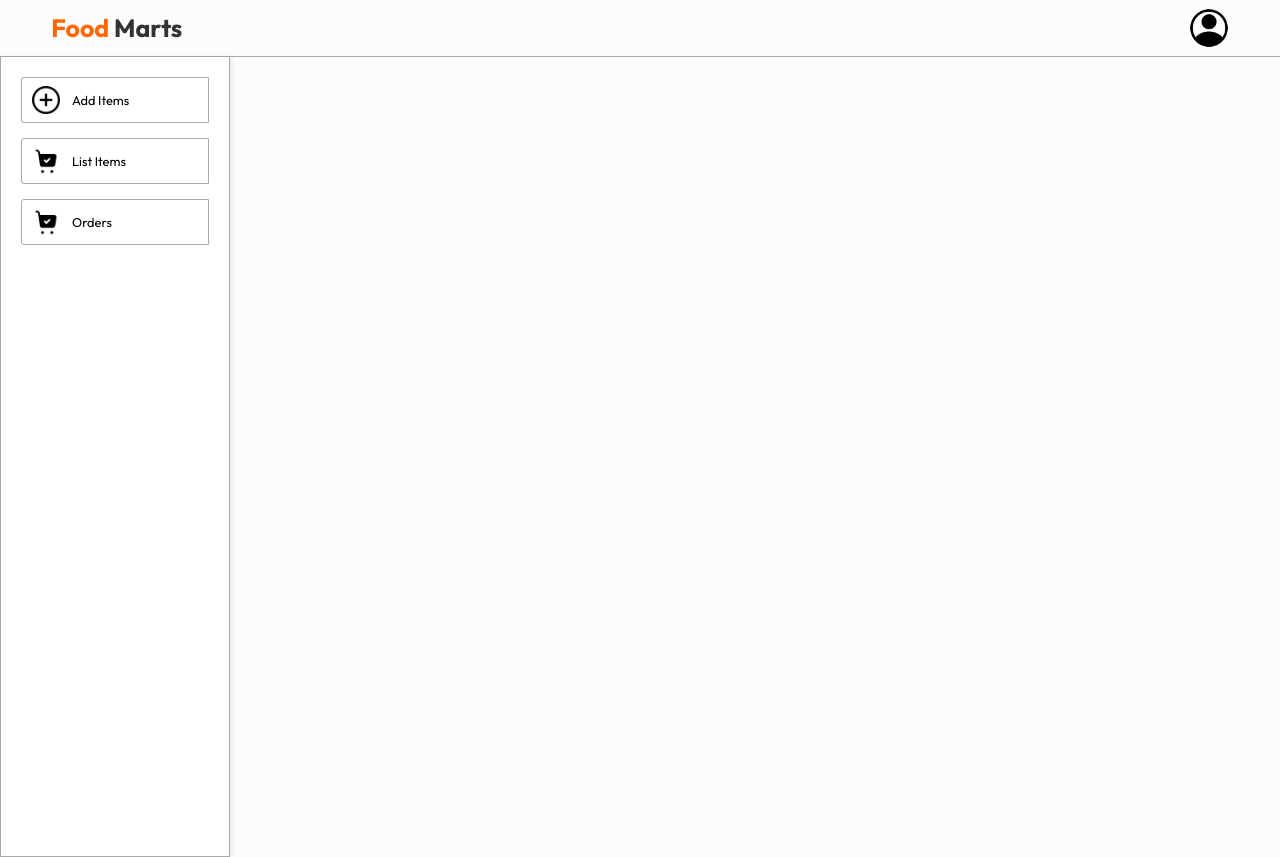
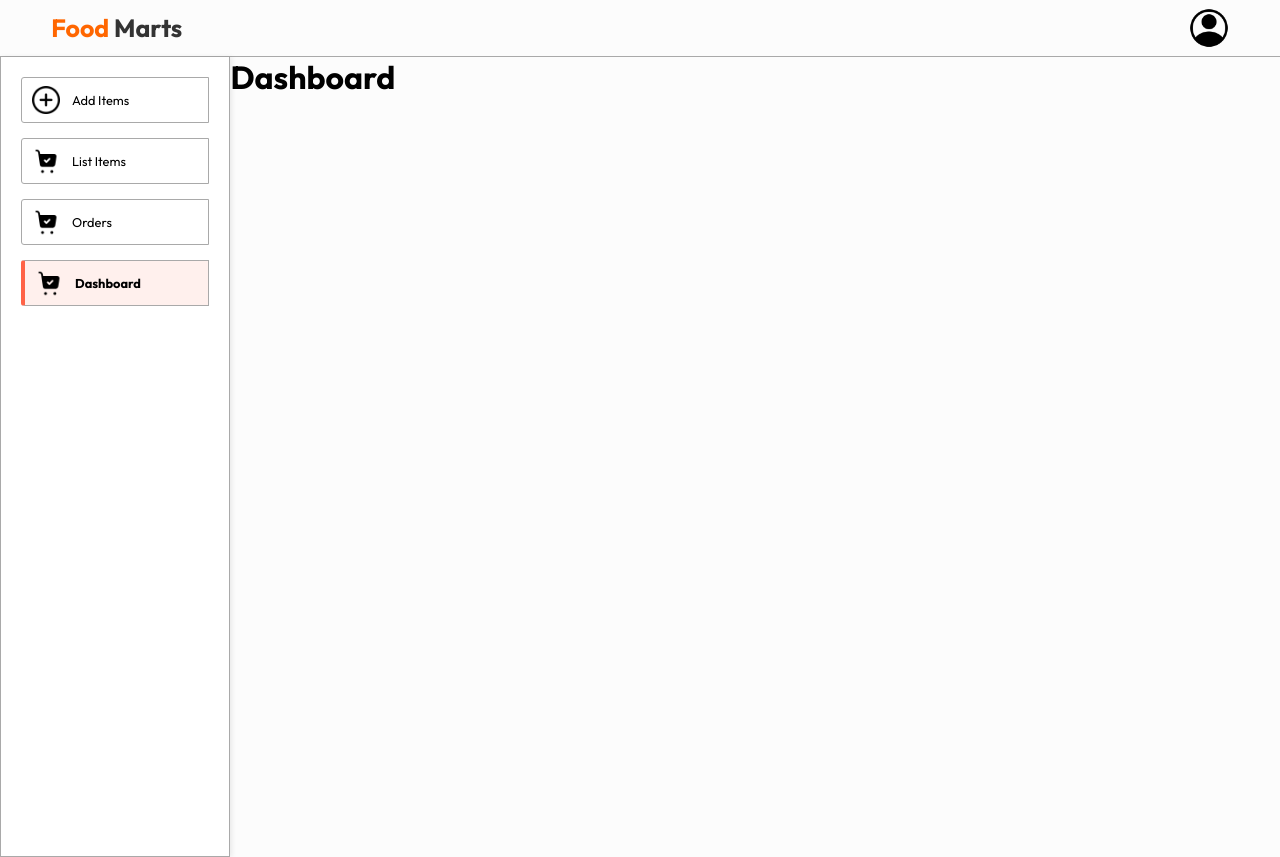
Before and after one commit to Bluegriphen/food-mart, a React (Vite) app in the folder admin/: page / in a window 1280 px wide. Built offline with nearby package versions, Linux system fonts and the light colour scheme.

Commit message:
initial commits

```diff
--- a/admin/src/App.jsx
+++ b/admin/src/App.jsx
@@ -4,6 +4,7 @@ import Sidebar from "./components/sidebar/Sidebar";
 import Add from "./pages/add/Add";
 import List from "./pages/List/List";
 import Orders from "./pages/Orders/Orders";
+import Dashboard from "./features/DashboardEcommerce";
 import { ToastContainer, toast } from "react-toastify";
 import "react-toastify/dist/ReactToastify.css";
 
@@ -20,6 +21,7 @@ const App = () => {
           <Route path="/add" element={<Add url={url} />} />
           <Route path="/list" element={<List url={url} />} />
           <Route path="/orders" element={<Orders url={url} />} />
+          <Route path="/" element={<Dashboard />} />
         </Routes>
       </div>
     </div>
--- a/admin/src/components/sidebar/Sidebar.jsx
+++ b/admin/src/components/sidebar/Sidebar.jsx
@@ -20,6 +20,10 @@ const Sidebar = () => {
           <img src={assets.order_icon} alt="" />
           <p>Orders</p>
         </NavLink>
+        <NavLink to="/" className="sidebar-option">
+          <img src={assets.order_icon} alt="" />
+          <p>Dashboard</p>
+        </NavLink>
       </div>
     </div>
   );
--- /dev/null
+++ b/admin/src/features/DashboardEcommerce/index.jsx
@@ -0,0 +1,11 @@
+import { lazy, suspense } from "react";
+
+//lazy load charts/widgets
+
+export default function DashboardEcommerce() {
+  return (
+    <div className="p-6 space-y-6">
+      <h1>Dashboard</h1>
+    </div>
+  );
+}
```
